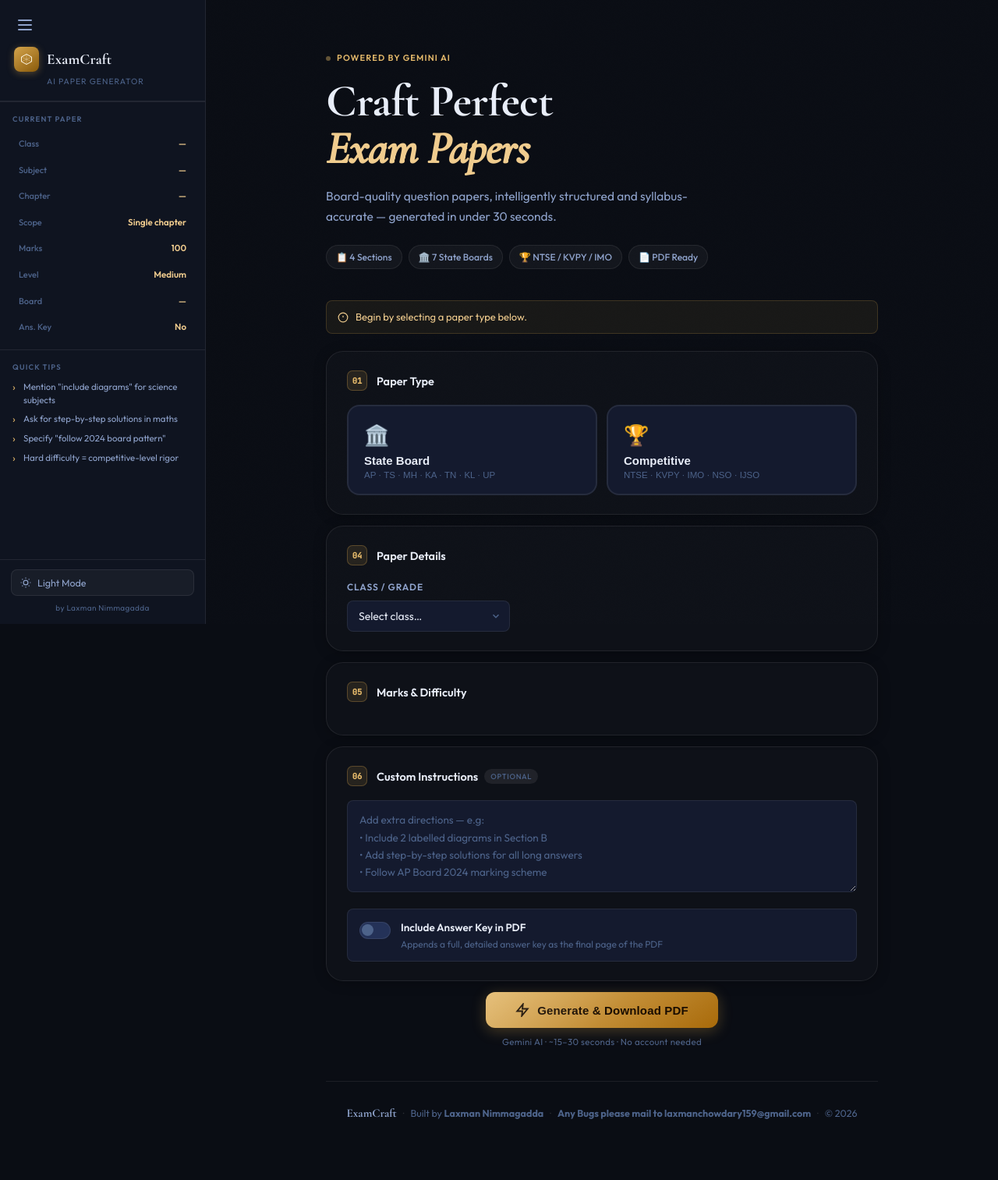
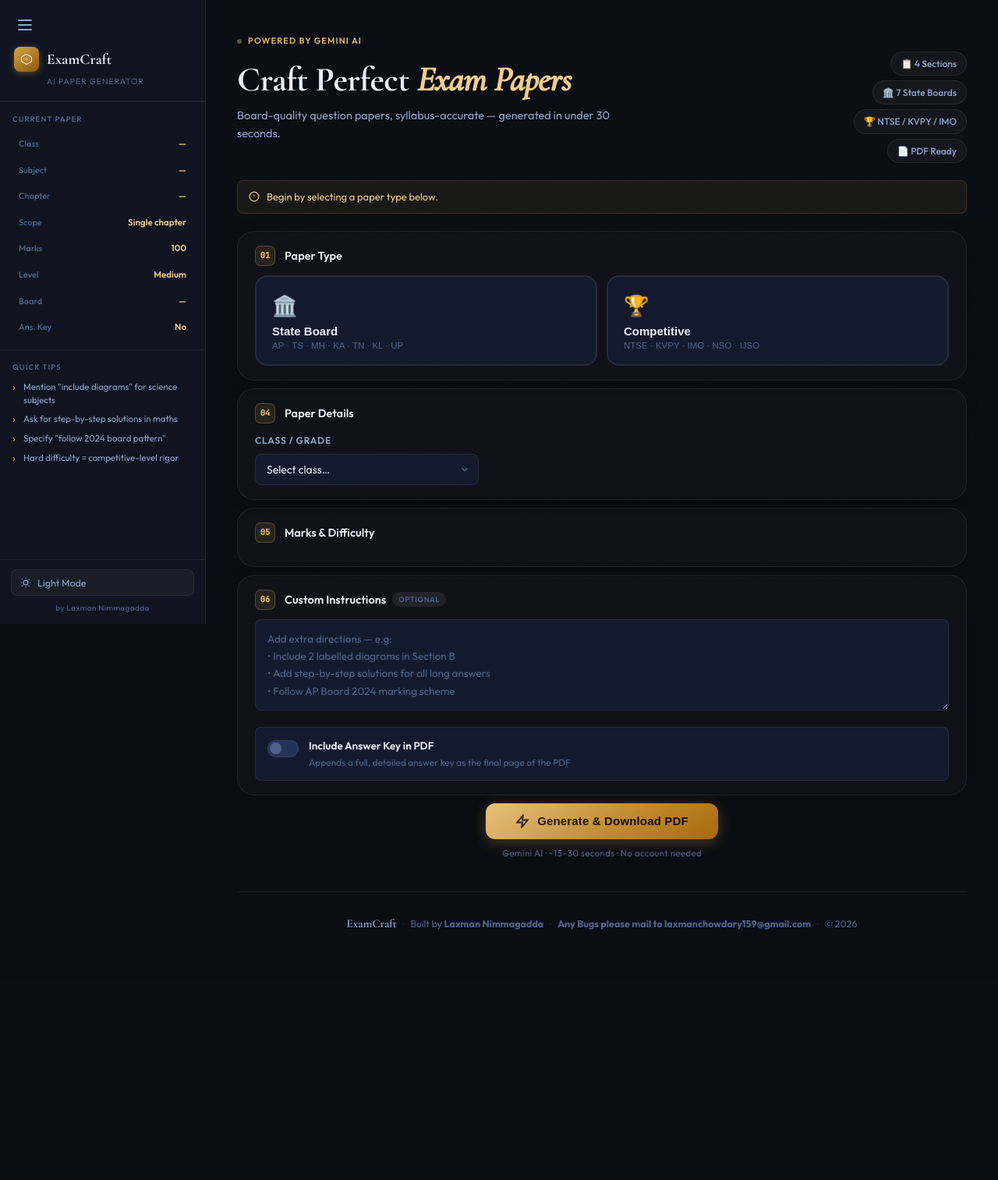
Before and after one commit to laxmanchowdar159/Question-paper-generator-for-school, a Flask app: page / in a window 1280 px wide. Shown: the whole page at 78% size. After the commit the page ends 1192 px from the top, so only its background shows below. Run offline with Flask 3, Linux system fonts and the light colour scheme.

Commit message:
pdf format fixing

```diff
--- a/app.py
+++ b/app.py
@@ -269,8 +269,8 @@ def create_exam_pdf(
     # ---- Document ----
     doc = SimpleDocTemplate(
         buffer, pagesize=A4,
-        rightMargin=50, leftMargin=50,
-        topMargin=50, bottomMargin=50,
+        rightMargin=40, leftMargin=40,
+        topMargin=36, bottomMargin=36,
     )
 
     ACCENT  = HexColor("#1a237e")
@@ -284,27 +284,33 @@ def create_exam_pdf(
             styles.add(ParagraphStyle(name=name, **kw))
 
     add_style("ExamTitle",
-        fontName=bold_font, fontSize=16, alignment=TA_CENTER,
-        textColor=ACCENT, spaceAfter=4)
+        fontName=bold_font, fontSize=15, alignment=TA_CENTER,
+        textColor=ACCENT, spaceAfter=2)
     add_style("ExamSubtitle",
-        fontName="DejaVu", fontSize=11, alignment=TA_CENTER,
-        textColor=HexColor("#444444"), spaceAfter=14)
+        fontName="DejaVu", fontSize=10, alignment=TA_CENTER,
+        textColor=HexColor("#444444"), spaceAfter=8)
     add_style("SectionHeader",
-        fontName=bold_font, fontSize=12, textColor=ACCENT,
-        spaceBefore=14, spaceAfter=6)
+        fontName=bold_font, fontSize=11, textColor=ACCENT,
+        spaceBefore=10, spaceAfter=4)
     add_style("ExamBody",
-        fontName="DejaVu", fontSize=10.5,
-        leading=16, spaceAfter=4, alignment=TA_JUSTIFY)
+        fontName="DejaVu", fontSize=10,
+        leading=14, spaceAfter=2, alignment=TA_JUSTIFY)
     add_style("DiagramBox",
-        fontName="DejaVu", fontSize=10, leading=14, spaceAfter=8,
+        fontName="DejaVu", fontSize=9.5, leading=13, spaceAfter=5,
         textColor=HexColor("#555555"),
         borderColor=HexColor("#aaaaaa"), borderWidth=1,
-        borderPad=6, backColor=HexColor("#f5f5f5"))
+        borderPad=5, backColor=HexColor("#f5f5f5"))
     add_style("KeyTitle",
-        fontName=bold_font, fontSize=14, alignment=TA_CENTER,
-        textColor=KEY_RED, spaceAfter=10)
+        fontName=bold_font, fontSize=13, alignment=TA_CENTER,
+        textColor=KEY_RED, spaceAfter=6)
+    add_style("KeySectionHeader",
+        fontName=bold_font, fontSize=11, textColor=KEY_RED,
+        spaceBefore=8, spaceAfter=3)
     add_style("KeyBody",
-        fontName="DejaVu", fontSize=10, leading=15, spaceAfter=3)
+        fontName="DejaVu", fontSize=9.5, leading=13, spaceAfter=2)
+    add_style("KeyBodyIndent",
+        fontName="DejaVu", fontSize=9.5, leading=13, spaceAfter=2,
+        leftIndent=16)
 
     # ---- Elements ----
     elements = []
@@ -361,7 +367,7 @@ def create_exam_pdf(
 
         # ---- Blank ----
         if not raw.strip():
-            elements.append(Spacer(1, 6))
+            elements.append(Spacer(1, 3))
             continue
 
         # ---- HR ----
@@ -396,17 +402,29 @@ def create_exam_pdf(
     # ---- Answer Key page ----
     if include_key and answer_key and answer_key.strip():
         elements.append(PageBreak())
-        elements.append(HRFlowable(width="100%", thickness=2, color=KEY_RED, spaceAfter=10))
+        elements.append(HRFlowable(width="100%", thickness=2, color=KEY_RED, spaceAfter=8))
         elements.append(Paragraph("ANSWER KEY", styles["KeyTitle"]))
-        elements.append(HRFlowable(width="100%", thickness=1, color=KEY_RED, spaceAfter=10))
+        elements.append(HRFlowable(width="100%", thickness=1, color=KEY_RED, spaceAfter=8))
         for ln in answer_key.split("\n"):
             raw = ln.rstrip()
             if not raw.strip():
-                elements.append(Spacer(1, 4))
+                elements.append(Spacer(1, 3))
                 continue
             safe = sanitize_line(raw)
             safe = re.sub(r'\*\*(.+?)\*\*', r'<b>\1</b>', safe)
-            elements.append(Paragraph(safe, styles["KeyBody"]))
+            # Section headers in answer key (Section A:, Q1., 1., etc.)
+            stripped = raw.strip()
+            if re.match(r'^(Section|SECTION)\s+[A-D]:?', stripped) or re.match(r'^(Part|PART)\s+[A-D]:?', stripped):
+                elements.append(Spacer(1, 4))
+                elements.append(Paragraph(f"<b>{safe}</b>", styles["KeySectionHeader"]))
+            elif re.match(r'^Q?\d+[\.\)]', stripped):
+                # Question answer line - bold the question number
+                safe = re.sub(r'^(Q?\d+[\.\)]\s*)', r'<b>\1</b>', safe)
+                elements.append(Paragraph(safe, styles["KeyBody"]))
+            elif stripped.startswith(('Ans', 'Answer', 'Sol', 'Solution', '=', ':')) or stripped.startswith(('a)', 'b)', 'c)', 'd)')):
+                elements.append(Paragraph(safe, styles["KeyBodyIndent"]))
+            else:
+                elements.append(Paragraph(safe, styles["KeyBody"]))
 
     # ---- BUILD ONCE — critical fix (original built too early) ----
     doc.build(elements)
@@ -816,6 +834,7 @@ def download_pdf():
         answer_key  = data.get("answer_key", "")
         subject     = (data.get("subject") or "Question Paper").strip()
         chapter     = (data.get("chapter") or "").strip()
+        board       = (data.get("board") or "").strip()
         include_key = str(data.get("includeKey", "false")).lower() == "true"
 
         if not paper_text.strip():
@@ -826,7 +845,8 @@ def download_pdf():
             answer_key=answer_key,
             include_key=include_key,
         )
-        filename = f"{subject}_{chapter}_Paper.pdf".replace(" ", "_").replace("/", "-")
+        parts = [p for p in [board, subject, chapter] if p]
+        filename = ("_".join(parts) + ".pdf").replace(" ", "_").replace("/", "-").replace("\\", "-")
         return send_file(
             BytesIO(pdf_bytes),
             as_attachment=True,
--- a/static/css/style.css
+++ b/static/css/style.css
@@ -309,14 +309,14 @@ body {
 }
 
 .page-wrap {
-  max-width: 780px;
+  max-width: 1000px;
   margin: 0 auto;
-  padding: 44px 36px 64px;
+  padding: 28px 32px 48px;
 }
 
 /* ── HERO ─────────────────────────────────────────────────────── */
 .hero {
-  padding: 16px 0 40px;
+  padding: 10px 0 22px;
   animation: fadeUp .7s var(--ease) both;
 }
 @keyframes fadeUp {
@@ -348,12 +348,12 @@ body {
 
 .hero-heading {
   font-family: 'Cormorant Garamond', Georgia, serif;
-  font-size: clamp(36px, 5.5vw, 58px);
+  font-size: clamp(28px, 4vw, 44px);
   font-weight: 700;
-  line-height: 1.05;
+  line-height: 1.1;
   color: var(--text-a);
   letter-spacing: -.01em;
-  margin-bottom: 16px;
+  margin-bottom: 10px;
 }
 .hero-heading em {
   font-style: italic;
@@ -361,17 +361,26 @@ body {
 }
 
 .hero-body {
-  font-size: 15.5px;
+  font-size: 14.5px;
   color: var(--text-b);
-  max-width: 500px;
-  line-height: 1.7;
-  margin-bottom: 24px;
+  max-width: 480px;
+  line-height: 1.6;
+  margin-bottom: 0;
 }
 
+.hero-top-row {
+  display: flex;
+  align-items: flex-start;
+  justify-content: space-between;
+  gap: 24px;
+}
+.hero-top-row > div:first-child { flex: 1; }
 .hero-pills {
   display: flex;
-  flex-wrap: wrap;
-  gap: 8px;
+  flex-direction: column;
+  gap: 6px;
+  align-items: flex-end;
+  padding-top: 28px;
 }
 .h-pill {
   font-size: 12px;
@@ -404,8 +413,8 @@ body {
   background: var(--surface-0);
   border: 1px solid var(--border);
   border-radius: var(--r-xl);
-  padding: 24px 26px;
-  margin-bottom: 14px;
+  padding: 18px 22px;
+  margin-bottom: 10px;
   transition: border-color .2s var(--ease), box-shadow .2s var(--ease);
   animation: fadeUp .5s var(--ease) both;
   box-shadow: 0 2px 16px rgba(0,0,0,.25);
@@ -437,7 +446,7 @@ body {
   display: flex;
   align-items: center;
   gap: 12px;
-  margin-bottom: 18px;
+  margin-bottom: 12px;
 }
 .block-num {
   width: 26px; height: 26px;
--- a/static/js/app.js
+++ b/static/js/app.js
@@ -380,11 +380,18 @@ async function downloadPDF(withKey) {
                      : withKey === false ? false
                      : (document.getElementById('includeKey')?.checked || false);
 
+    // Build board name for filename
+    const examType = document.getElementById('examType')?.value || '';
+    let boardName = '';
+    if (examType === 'state-board') boardName = document.getElementById('stateSelect')?.value || '';
+    else if (examType === 'competitive') boardName = document.getElementById('competitiveExam')?.value || '';
+
     const payload = {
         paper:      currentPaper,
         answer_key: currentAnswerKey || '',
         subject,
         chapter,
+        board:      boardName,
         includeKey
     };
 
@@ -414,9 +421,10 @@ async function downloadPDF(withKey) {
 
         const url  = URL.createObjectURL(blob);
         const a    = document.createElement('a');
-        const safe = (subject + '_' + (chapter || 'Paper')).replace(/\s+/g, '_').replace(/[\/\\]/g, '-');
+        const parts = [boardName, subject, chapter || 'Paper'].filter(Boolean);
+        const safe = parts.join('_').replace(/\s+/g, '_').replace(/[\/\\:*?"<>|]/g, '-');
         a.href     = url;
-        a.download = safe + '_Question_Paper.pdf';
+        a.download = safe + '.pdf';
         document.body.appendChild(a);
         a.click();
         a.remove();
--- a/templates/index.html
+++ b/templates/index.html
@@ -102,22 +102,25 @@
 
   <!-- ── HERO ── -->
   <header class="hero">
+    <div class="hero-top-row">
+      <div>
         <div class="hero-eyebrow">
           <span class="eyebrow-dot"></span>
           Powered by Gemini AI
         </div>
         <h1 class="hero-heading">
-      Craft Perfect<br>
-      <em>Exam Papers</em>
+          Craft Perfect <em>Exam Papers</em>
         </h1>
         <p class="hero-body">
-      Board-quality question papers, intelligently structured and syllabus-accurate — generated in under 30 seconds.
+          Board-quality question papers, syllabus-accurate — generated in under 30 seconds.
         </p>
+      </div>
       <div class="hero-pills">
         <span class="h-pill">📋 4 Sections</span>
         <span class="h-pill">🏛️ 7 State Boards</span>
         <span class="h-pill">🏆 NTSE / KVPY / IMO</span>
         <span class="h-pill">📄 PDF Ready</span>
+      </div>
     </div>
   </header>
 
```
Lines whose indentation alone changed are shown as unchanged.
